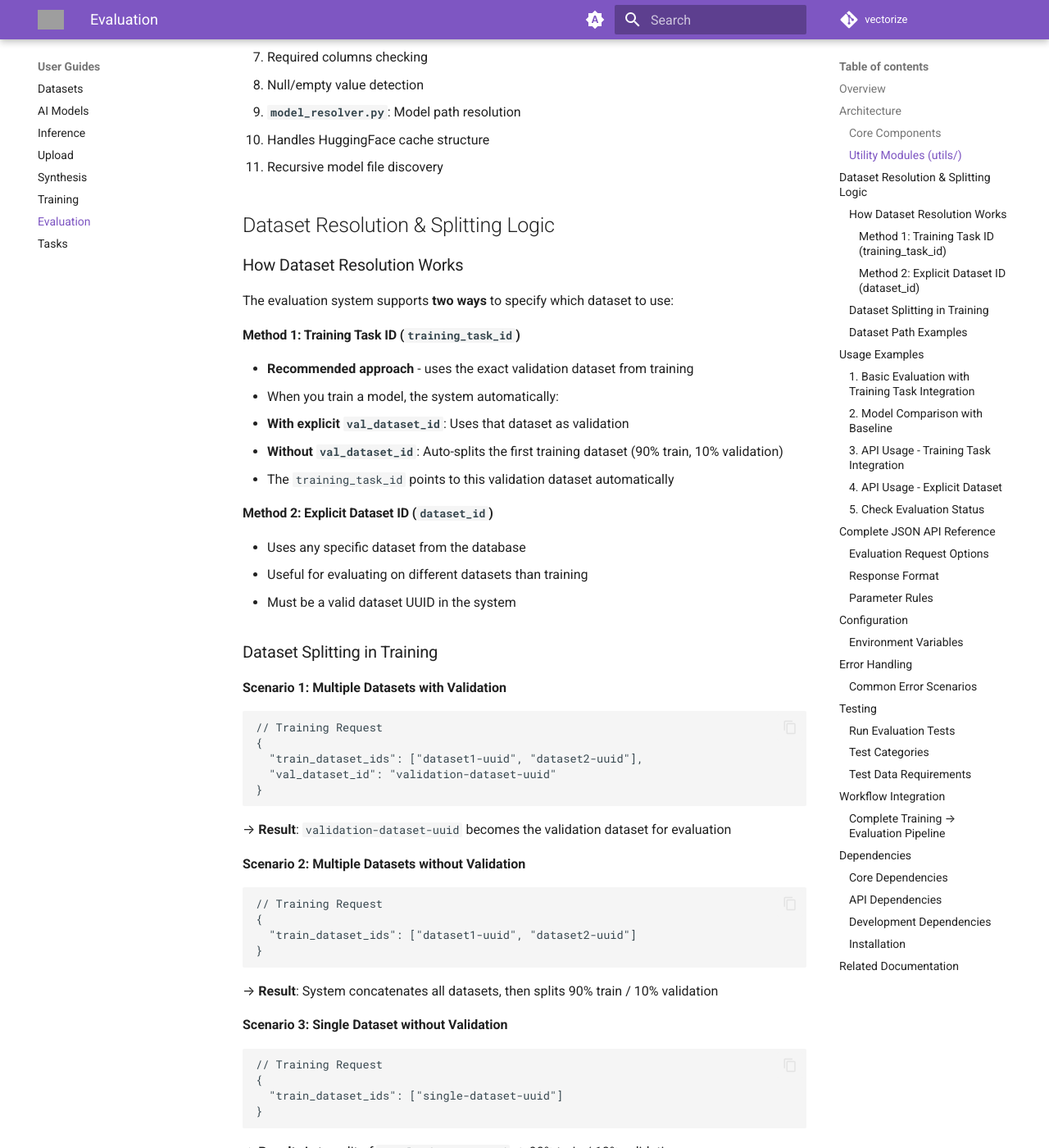
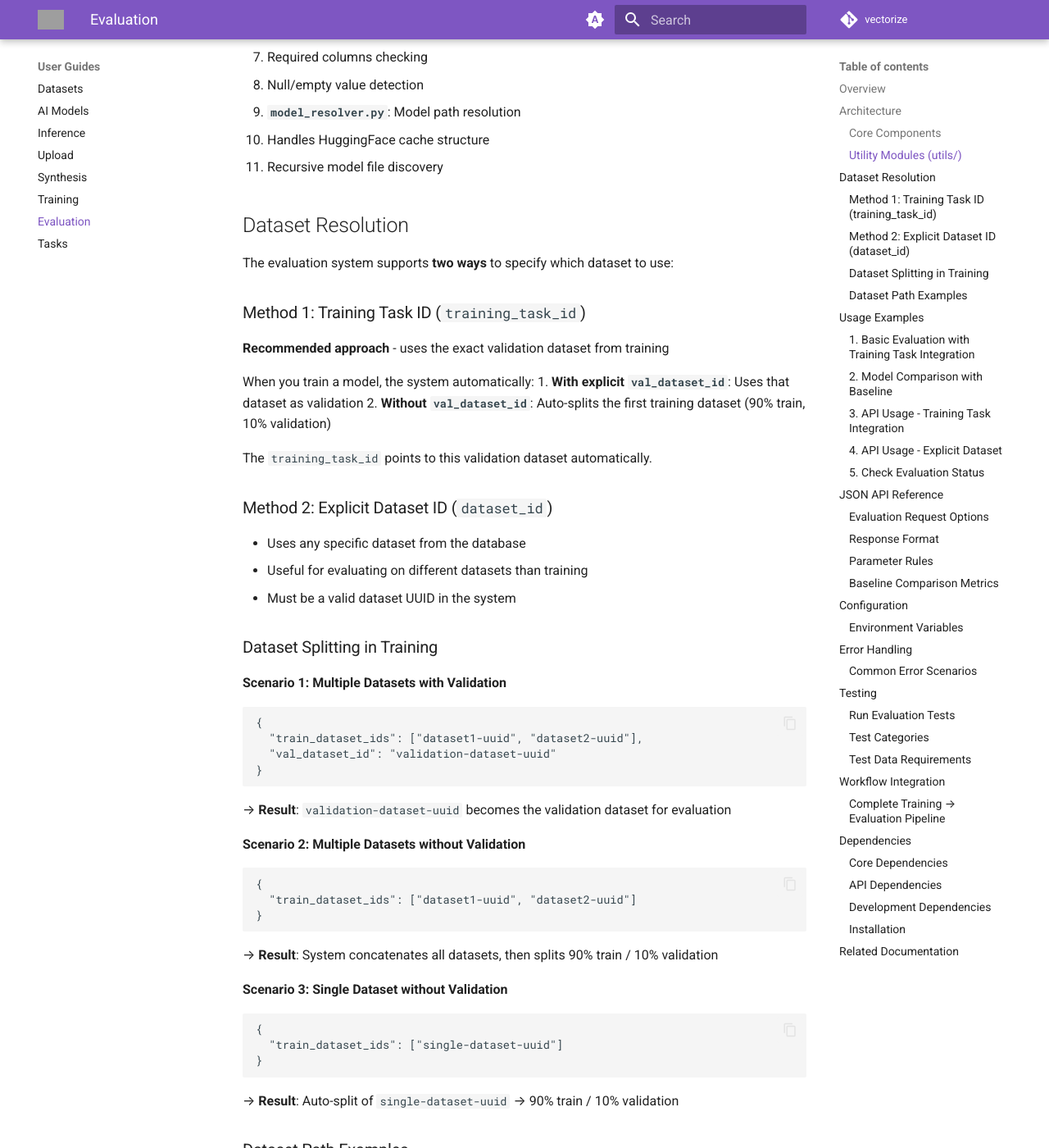
Before and after one commit to Yukasama/vectorize, an MkDocs documentation site: the page built from docs/user-guides/evaluation.md, in a window 1280 px wide and 1400 px high, scrolled down 1486 px. Shown: the whole window at 82% size. Built offline with MkDocs 1.6.1 and Material for MkDocs 9.7.7, drawn with Linux system fonts in a browser that asks for light colours; comment, search, counter and statistics services are not loaded; some of the changed text lies outside the part shown; grey boxes are pictures that could not be loaded.

Commit message:
docs: refine dataset resolution section for clarity and consistency

````diff
--- a/docs/user-guides/evaluation.md
+++ b/docs/user-guides/evaluation.md
@@ -55,21 +55,21 @@ The evaluation system computes various metrics to assess how well a trained sent
    - Handles HuggingFace cache structure
    - Recursive model file discovery
 
-## Dataset Resolution & Splitting Logic
-
-### How Dataset Resolution Works
+## Dataset Resolution
 
 The evaluation system supports **two ways** to specify which dataset to use:
 
-#### **Method 1: Training Task ID (`training_task_id`)**
+### Method 1: Training Task ID (`training_task_id`)
 
-- **Recommended approach** - uses the exact validation dataset from training
-- When you train a model, the system automatically:
-  1. **With explicit `val_dataset_id`**: Uses that dataset as validation
-  2. **Without `val_dataset_id`**: Auto-splits the first training dataset (90% train, 10% validation)
-- The `training_task_id` points to this validation dataset automatically
+**Recommended approach** - uses the exact validation dataset from training
 
-#### **Method 2: Explicit Dataset ID (`dataset_id`)**
+When you train a model, the system automatically:
+1. **With explicit `val_dataset_id`**: Uses that dataset as validation
+2. **Without `val_dataset_id`**: Auto-splits the first training dataset (90% train, 10% validation)
+
+The `training_task_id` points to this validation dataset automatically.
+
+### Method 2: Explicit Dataset ID (`dataset_id`)
 
 - Uses any specific dataset from the database
 - Useful for evaluating on different datasets than training
@@ -78,43 +78,33 @@ The evaluation system supports **two ways** to specify which dataset to use:
 ### Dataset Splitting in Training
 
 **Scenario 1: Multiple Datasets with Validation**
-
 ```json
-// Training Request
 {
   "train_dataset_ids": ["dataset1-uuid", "dataset2-uuid"],
   "val_dataset_id": "validation-dataset-uuid"
 }
 ```
-
 → **Result**: `validation-dataset-uuid` becomes the validation dataset for evaluation
 
 **Scenario 2: Multiple Datasets without Validation**
-
 ```json
-// Training Request
 {
   "train_dataset_ids": ["dataset1-uuid", "dataset2-uuid"]
 }
 ```
-
 → **Result**: System concatenates all datasets, then splits 90% train / 10% validation
 
 **Scenario 3: Single Dataset without Validation**
-
 ```json
-// Training Request
 {
   "train_dataset_ids": ["single-dataset-uuid"]
 }
 ```
-
 → **Result**: Auto-split of `single-dataset-uuid` → 90% train / 10% validation
 
 ### Dataset Path Examples
 
 **Training creates these paths:**
-
 - Explicit validation: `data/datasets/my_validation_dataset.jsonl`
 - Auto-split validation: `data/datasets/my_training_dataset.jsonl#auto-split`
 
@@ -162,7 +152,7 @@ print(f"Baseline ratio: {baseline_metrics.similarity_ratio:.3f}")
 
 ### 3. API Usage - Training Task Integration
 
-**Evaluate using training's validation dataset**
+**Evaluate using training's validation dataset:**
 
 ```bash
 # Evaluate using training task validation dataset
@@ -196,11 +186,11 @@ curl -X POST "http://localhost:8000/evaluate" \
 curl -X GET "http://localhost:8000/evaluation/{task_id}/status"
 ```
 
-## Complete JSON API Reference
+## JSON API Reference
 
 ### Evaluation Request Options
 
-**Option 1: Using Training Task ID**
+**Using Training Task ID (Recommended):**
 ```json
 {
   "model_tag": "trained_models/my-model-finetuned-20250615-213447-7ef54ba0",
@@ -219,8 +208,7 @@ curl -X GET "http://localhost:8000/evaluation/{task_id}/status"
 }
 ```
 
-**Option 3: With Baseline Comparison (Training Task)**
-
+**With Baseline Comparison:**
 ```json
 {
   "model_tag": "trained_models/my-model-finetuned-20250615-213447-7ef54ba0",
@@ -230,30 +218,9 @@ curl -X GET "http://localhost:8000/evaluation/{task_id}/status"
 }
 ```
 
-**Option 4: With Baseline Comparison (Explicit Dataset)**
-
-```json
-{
-  "model_tag": "trained_models/my-model-finetuned-20250615-213447-7ef54ba0",
-  "dataset_id": "0a9d5e87-e497-4737-9829-2070780d10df",
-  "baseline_model_tag": "models--sentence-transformers--all-MiniLM-L6-v2",
-  "max_samples": 1000
-}
-```
-
-**Option 5: Minimal Evaluation**
-
-```json
-{
-  "model_tag": "trained_models/my-model-finetuned-20250615-213447-7ef54ba0",
-  "training_task_id": "7ef54ba0-2d87-4864-8360-81de8035369a"
-}
-```
-
 ### Response Format
 
 **Success Response (202 Accepted):**
-
 ```json
 {
   "status_code": 202,
@@ -264,7 +231,6 @@ curl -X GET "http://localhost:8000/evaluation/{task_id}/status"
 ```
 
 **Status Response:**
-
 ```json
 {
   "task_id": "uuid",
@@ -281,12 +247,10 @@ curl -X GET "http://localhost:8000/evaluation/{task_id}/status"
 ### Parameter Rules
 
 **Required:**
-
 - `model_tag`: Tag of the model to evaluate (always required)
 - **Exactly one of:** `training_task_id` OR `dataset_id` (never both!)
 
 **Optional:**
-
 - `baseline_model_tag`: For comparison evaluation
 - `max_samples`: Default is 1000, must be > 0
 
@@ -306,6 +270,8 @@ curl -X GET "http://localhost:8000/evaluation/{task_id}/status"
   "baseline_model_tag": "..."
 }
 ```
+
+### Baseline Comparison Metrics
 
 When using `baseline_model_tag`, you get additional improvement metrics:
 
@@ -351,7 +317,6 @@ The module provides comprehensive error handling:
 ### Common Error Scenarios
 
 **422 Unprocessable Content:**
-
 ```json
 {
   "detail": [
@@ -365,7 +330,6 @@ The module provides comprehensive error handling:
 ```
 
 **404 Model Not Found:**
-
 ```json
 {
   "detail": "Model not found: trained_models/nonexistent-model"
@@ -373,7 +337,6 @@ The module provides comprehensive error handling:
 ```
 
 **400 Bad Request (Invalid Combination):**
-
 ```json
 {
   "detail": "Cannot specify both dataset_id and training_task_id. Use dataset_id for explicit dataset or training_task_id to use the validation dataset from that training."
@@ -381,7 +344,6 @@ The module provides comprehensive error handling:
 ```
 
 **404 Training Task Has No Validation Dataset:**
-
 ```json
 {
   "detail": "Training task 7ef54ba0-2d87-4864-8360-81de8035369a has no validation dataset path"
@@ -424,8 +386,7 @@ pytest tests/evaluation/ -m integration -v
 
 ### Complete Training → Evaluation Pipeline
 
-1. **Train Model**:
-
+1. **Train Model:**
    ```json
    POST /training/train
    {
@@ -438,8 +399,7 @@ pytest tests/evaluation/ -m integration -v
 
 2. **Get Training Task ID** from response Location header
 
-3. **Evaluate Trained Model**:
-
+3. **Evaluate Trained Model:**
    ```json
    POST /evaluation/evaluate
    {
@@ -449,9 +409,9 @@ pytest tests/evaluation/ -m integration -v
    }
    ```
 
-4. **Monitor Progress**: `GET /evaluation/{task_id}/status`
+4. **Monitor Progress:** `GET /evaluation/{task_id}/status`
 
-5. **Analyze Results**: Review metrics and baseline comparison
+5. **Analyze Results:** Review metrics and baseline comparison
 
 ## Dependencies
 
@@ -493,5 +453,3 @@ pip install -e ".[all]"
 - **[API Documentation](../diagrams/src/api-endpoints.plantuml)**: Complete API reference
 - **[Use Cases](../diagrams/src/use-cases-evaluation.plantuml)**: Evaluation workflow diagrams
 - **[Model Upload](upload.md)**: How to upload and manage models
-
----
````
Also changed, not shown: other parts of docs/user-guides/evaluation.md (+1 -2 lines).
